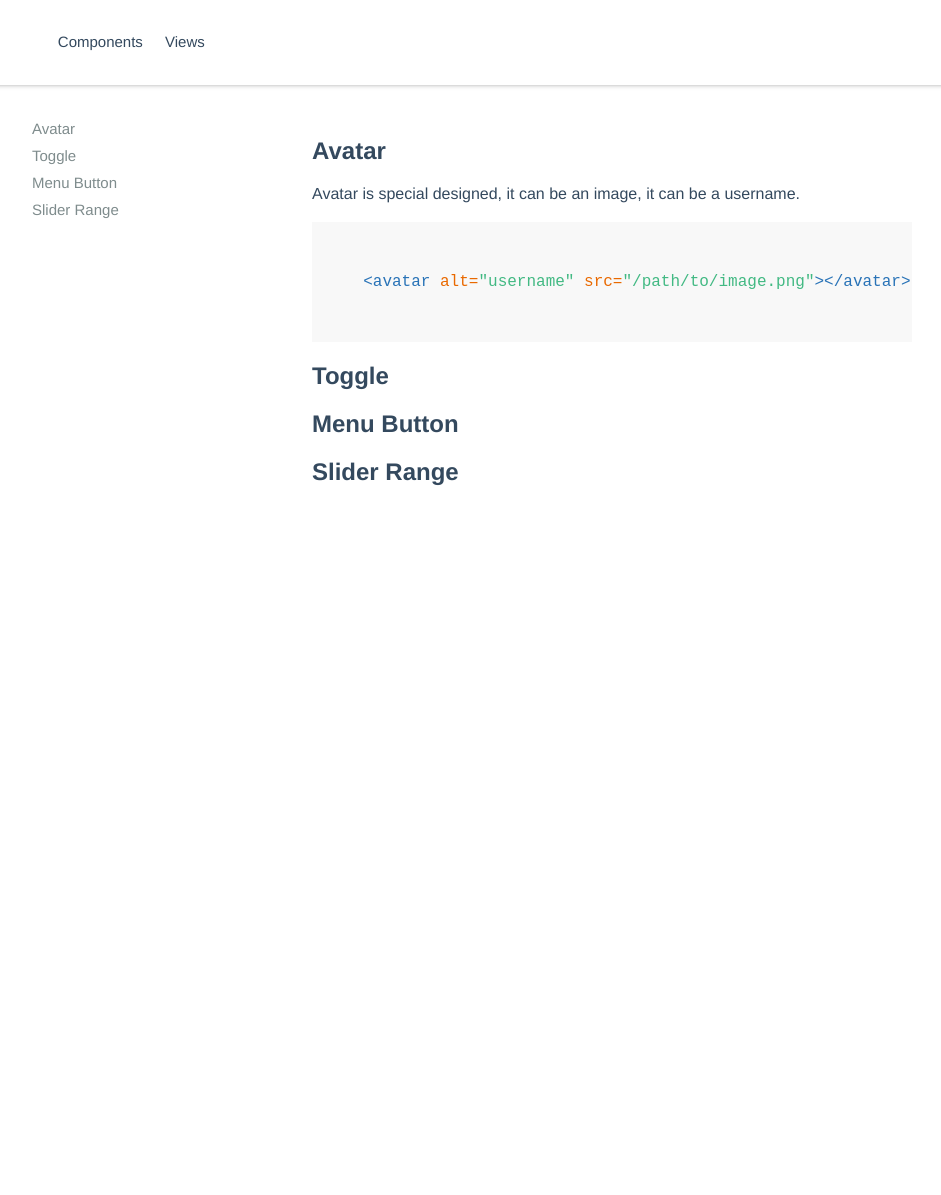
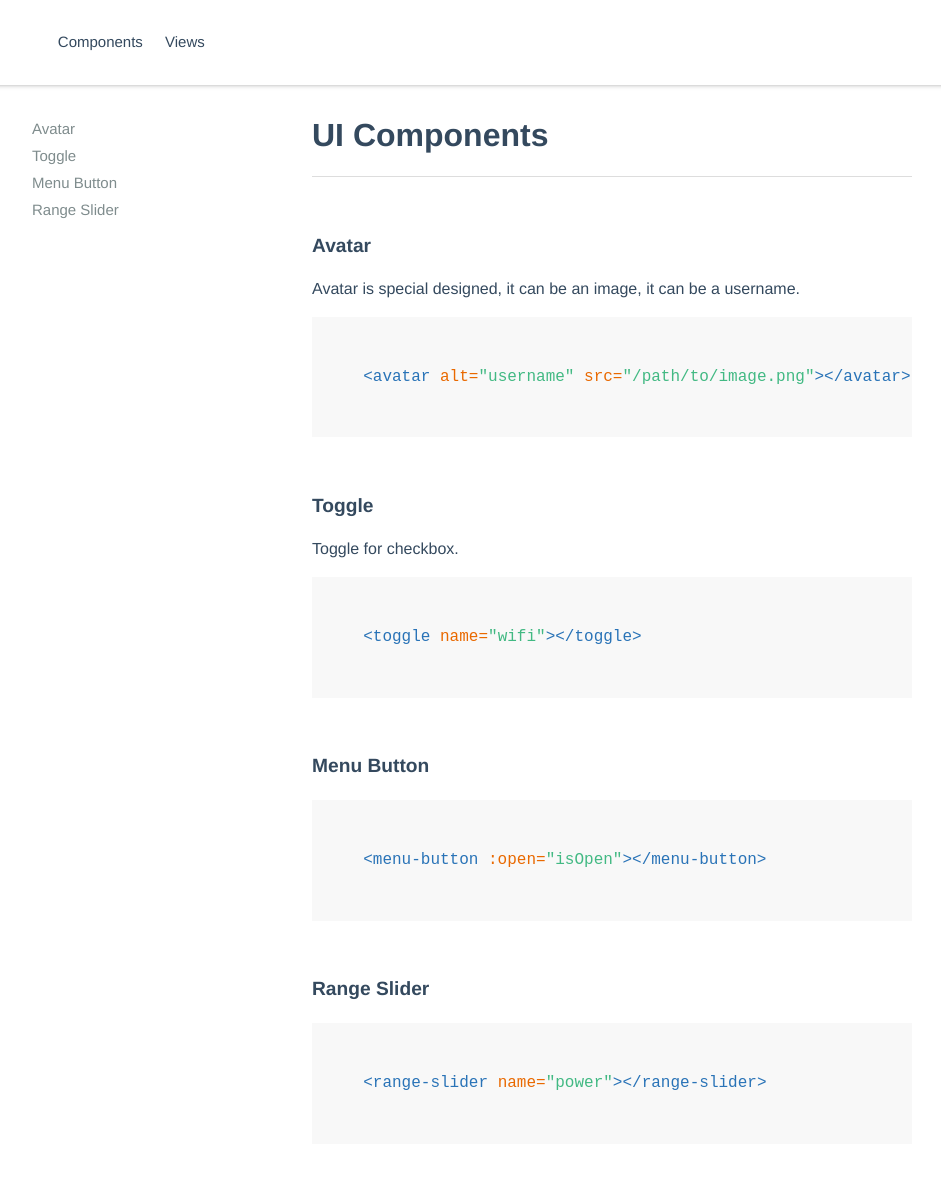
Before and after one commit to vui/vui.github.io, a Jekyll site: the page built from ui/index.md, in a window 1280 px wide. Shown: the whole page, without its empty margins (28-969 px from the left). Built offline with Jekyll 4.4.1, drawn with Linux system fonts in a browser that asks for light colours; before the commit the page ends 900 px from its top, so only the background shows below that.

Commit message:
Design for UI components

````diff
--- a/_layouts/vue.html
+++ b/_layouts/vue.html
@@ -6,6 +6,8 @@
   <title>{{ page.title }}</title>
   <link rel="stylesheet" href="/css/syntax.css">
   <link rel="stylesheet" href="/css/site.css">
+  <script src="/assets/vendor.js"></script>
+  <script src="/assets/vui.js"></script>
 </head>
 <body>
   {% include header.html %}
--- a/css/site.css
+++ b/css/site.css
@@ -62,6 +62,15 @@ a:hover {
   max-width: 600px;
   margin: 0 auto;
 }
+.content h1 {
+  margin: 0 0 1em;
+  padding-bottom: 0.7em;
+  border-bottom: 1px solid #ddd;
+}
+.content h2 {
+  margin: 3em 0 1.2em;
+  font-size: 1.2em;
+}
 @media (max-width: 1200px) {
 #main .content {
   margin-left: 280px;
--- a/ui/index.md
+++ b/ui/index.md
@@ -2,6 +2,8 @@
 title: UI Components
 layout: vue
 ---
+
+# UI Components
 
 * TOC
 {:toc}
@@ -16,6 +18,20 @@ Avatar is special designed, it can be an image, it can be a username.
 
 ## Toggle
 
+Toggle for checkbox.
+
+```html
+<toggle name="wifi"></toggle>
+```
+
 ## Menu Button
 
-## Slider Range
+```html
+<menu-button :open="isOpen"></menu-button>
+```
+
+## Range Slider
+
+```html
+<range-slider name="power"></range-slider>
+```
````
